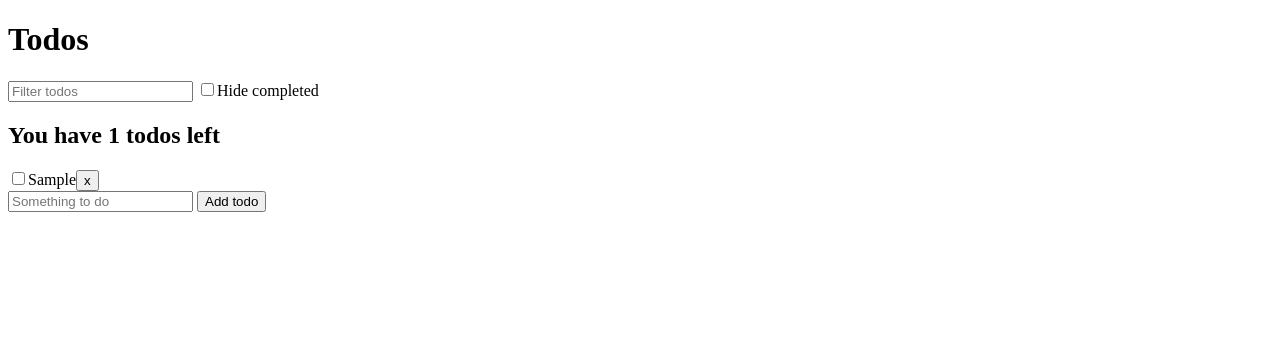
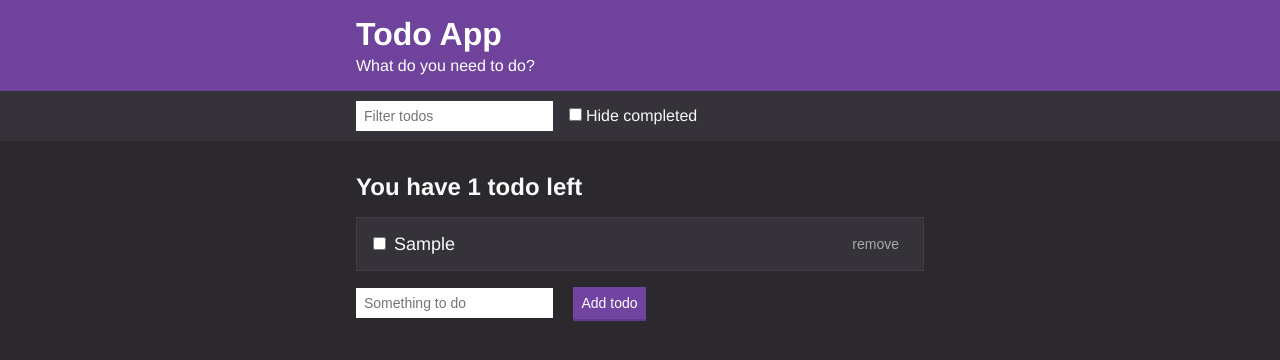
Before and after one commit to a-andrade/todo-app, a plain HTML site: page index.html in a window 1280 px wide. Both pictures are taken after typing "Sample" into the empty fields and a click on the button "Add todo". Drawn offline with Linux system fonts and the light colour scheme.

Commit message:
Setup css theme

```diff
--- a/index.html
+++ b/index.html
@@ -4,27 +4,40 @@
 
     <head>
         <title>Todo App</title>
+        <link rel="icon" href="images/favicon.png">
+        <link rel="stylesheet" href="styles/style.css">
     </head>
 
     <body>
-        <h1>Todos</h1>
+        <div class="header">
+            <div class="container">
+                <h1 class="header__title">Todo App</h1>
+                <h2 class="header__subtitle">What do you need to do?</h2>
+            </div>
+        </div>
 
-        <input id="search-text" type="text" placeholder="Filter todos">
+        <div class="actions">
+            <div class="actions__container">
+                <input id="search-text" class="input" type="text" placeholder="Filter todos">
 
-        <label>
-            <input type="checkbox" id="hide-completed">Hide completed
-        </label>
+                <label class="checkbox">
+                    <input type="checkbox" id="hide-completed">Hide completed
+                </label>
+            </div>
+        </div>
 
-        <div id="todos"></div>
+        <div class="container">
+            <div id="todos"></div>
 
-        <form id="new-todo">
-            <input type="text" placeholder="Something to do" name="text">
-            <button>Add todo</button>
-        </form>
+            <form id="new-todo">
+                <input type="text" class="input" placeholder="Something to do" name="text">
+                <button class="button">Add todo</button>
+            </form>
+        </div>
 
-        <script src="uuidv4.js"></script>
-        <script src="todos-functions.js"></script>
-        <script src="todo-app-final.js"></script>
+        <script src="scripts/uuidv4.js"></script>
+        <script src="scripts/todos-functions.js"></script>
+        <script src="scripts/todo-app-final.js"></script>
     </body>
 
 </html>
--- a/todo-app-final.js
+++ b/scripts/todo-app-final.js
@@ -15,17 +15,21 @@ document.querySelector('#search-text').addEventListener('input', (e) => {
 })
 
 document.querySelector('#new-todo').addEventListener('submit', (e) => {
+    const text = e.target.elements.text.value.trim()
+
     e.preventDefault()
 
+    if (text.length > 0) {
         todos.push({
             id: uuidv4(),
-        text: e.target.elements.text.value,
+            text, // es6 shorthand
             completed: false
         })
 
         saveTodos(todos)
         renderTodos(todos, filters)
         e.target.elements.text.value = ''
+    }
 })
 
 document.querySelector('#hide-completed').addEventListener('change', (e) => {
--- a/todos-functions.js
+++ b/scripts/todos-functions.js
@@ -44,6 +44,8 @@ const toggleTodo = (id) => {
 
 // render application todos
 const renderTodos = (todos, filters) => {
+    const todoElement = document.querySelector('#todos')
+
     const filteredTodos = todos.filter((todo) => {
         const searchTextMatch = todo.text.toLowerCase().includes(filters.searchText.toLowerCase())
         const hideCompletedMatch = !filters.hideCompleted || !todo.completed
@@ -53,38 +55,52 @@ const renderTodos = (todos, filters) => {
 
     const incompleteTodos = filteredTodos.filter((todo) => !todo.completed)
 
-    document.querySelector('#todos').innerHTML = ''
+    todoElement.innerHTML = ''
 
-    document.querySelector('#todos').appendChild(generateSummaryDOM(incompleteTodos))
+    if (filteredTodos.length > 0) {
+        todoElement.appendChild(generateSummaryDOM(incompleteTodos))
 
-    filteredTodos.forEach((todo) => {
-        document.querySelector('#todos').appendChild(generateTodoDOM(todo))
-    })
+        filteredTodos.forEach((todo) => {
+            todoElement.appendChild(generateTodoDOM(todo))
+        })
+    } else {
+        const messageElement = document.createElement('p')
+        messageElement.classList.add('empty-message')
+        messageElement.textContent = 'No todo\'s to show...'
+        todoElement.appendChild(messageElement)
+    }
 }
 
 // generate the DOM structure for a todo
 const generateTodoDOM = (todo) => {
-    const todoElement = document.createElement('div')
+    const todoElement = document.createElement('label')
+    const containerElement = document.createElement('div')
     const checkbox = document.createElement('input')
     const todoText = document.createElement('span')
     const removeButton = document.createElement('button')
 
     // setup todo checkbox
     checkbox.setAttribute('type', 'checkbox')
-    todoElement.appendChild(checkbox)
-
-    // setup todo text
-    todoText.textContent = todo.text
     checkbox.checked = todo.completed
-    todoElement.appendChild(todoText)
+    containerElement.appendChild(checkbox)
     checkbox.addEventListener('change', () => {
         toggleTodo(todo.id)
         saveTodos(todos)
         renderTodos(todos, filters)
     })
 
+    // setup todo text
+    todoText.textContent = todo.text
+    containerElement.appendChild(todoText)
+
+    // setup container
+    todoElement.classList.add('list-item')
+    containerElement.classList.add('list-item__container')
+    todoElement.appendChild(containerElement)
+
     // setup remove button
-    removeButton.textContent = 'x'
+    removeButton.textContent = 'remove'
+    removeButton.classList.add('button', 'button--text')
     todoElement.appendChild(removeButton)
     removeButton.addEventListener('click', () => {
         removeTodo(todo.id)
@@ -92,13 +108,15 @@ const generateTodoDOM = (todo) => {
         renderTodos(todos, filters)
     })
 
-
     return todoElement
 }
 
 // generate the dom elements for list summary
 const generateSummaryDOM = (incompleteTodos) => {
+    const plural = incompleteTodos.length === 1 ? '' : 's'
+
     const summary = document.createElement('h2')
-    summary.textContent = `You have ${incompleteTodos.length} todos left`
+    summary.classList.add('list-title')
+    summary.textContent = `You have ${incompleteTodos.length} todo${plural} left`
     return summary
 }
--- /dev/null
+++ b/styles/style.css
@@ -0,0 +1,223 @@
+/*
+// Colors
+$off-black: #20222b;
+$dark-blue: #333745;
+$blue: #3c4251;
+$light-blue: #464b5e;
+$off-white: #a5afd7;
+$purple: #8357c5;
+// Spacing
+$s-size: 1.2rem;
+$m-size: 1.6rem;
+$l-size: 3.2rem;
+$xl-size: 4.8rem;
+$desktop-breakpoint: 45rem;
+*/
+
+/* Base Styles */
+
+* {
+    box-sizing: border-box;
+    margin: 0;
+    padding: 0;
+}
+
+html {
+  font-size: 62.5%;
+}
+
+body {
+    background: #2B292E;
+  color: #fafafa;
+  font-family: Helvetica, Arial, sans-serif;
+  font-size: 1.6rem;
+}
+
+button {
+  cursor: pointer;
+}
+
+a {
+    color: #6F439C;
+}
+
+/* Container */
+
+.container {
+  max-width: 60rem;
+  margin: 0 auto;
+  padding: 0 1.6rem;
+}
+
+/* Header */
+
+.header {
+  background: #6F439C;
+  color:white;
+  padding: 1.6rem 0;
+}
+
+.header__title {
+  font-size: 3.2rem;
+  margin-bottom: .4rem;
+}
+
+.header__subtitle {
+  /* color: #777; */
+  font-size: 1.6rem;
+  font-weight: 300;
+}
+
+/* Actions Bar */
+
+.actions {
+    background-color: #353239;
+    /* border-bottom: 1px solid #dedfe0; */
+    /* color: #333333; */
+    padding: 1rem
+}
+
+.actions__container {
+    align-items: center;
+    display: flex;
+    max-width: 60rem;
+    margin: 0 auto;
+    min-height: 3rem;
+    padding: 0 1.6rem;
+}
+
+.actions__container--spaced {
+    justify-content: space-between
+}
+
+/* Form Inputs */
+
+.input {
+    border: none;
+    font-size: 1.4rem;
+    font-weight: 300;
+    height: 3rem;
+    margin-right: 1.6rem;
+    padding: .4rem .8rem;
+}
+
+.checkbox {
+    display: flex;
+    align-items: baseline;
+}
+
+.checkbox > input {
+    margin-right: .4rem;
+}
+
+.button {
+    background: #7044a0;
+    border: none;
+    border-bottom: 2px solid #603a88;
+    color: white;
+    font-size: 1.4rem;
+    font-weight: 300;
+    padding: .8rem;
+    transition: background .3s ease, color .3s ease;
+}
+
+.button:hover {
+    background: #5F3A87;
+}
+
+.button--secondary {
+    background: #888888;
+    border-bottom: 2px solid #717171;
+}
+
+.button--secondary:hover {
+    background: #6E6E6E;
+}
+
+.button--text {
+    background: none;
+    border: none;
+    color: #aaa;
+}
+
+.button--text:hover {
+    background: none;
+    color: white;
+    text-decoration: underline;
+}
+
+/* Note editor */
+
+.title-input {
+    border: 1px solid #DEDFE0;
+    font-size: 2rem;
+    font-weight: 300;
+    display: block;
+    margin: 2.4rem 0;
+    padding: .8rem;
+    width: 100%;
+}
+
+.body-input {
+    border: 1px solid #DEDFE0;
+    font-family: inherit;
+    font-size: 1.6rem;
+    font-weight: 300;
+    display: block;
+    margin: 2.4rem 0;
+    min-height: 15rem;
+    padding: .8rem;
+    width: 100%;
+}
+
+/* Note List Item */
+
+.list-item {
+    text-decoration: none;
+    color: #fafafa;
+    cursor: pointer;
+    background: #353239;
+    border: 1px solid #423e47;
+    margin: 1.6rem 0;
+    padding: 1rem 1.6rem;
+    display: block;
+    transition: background .3s ease;
+    display: flex;
+    justify-content: space-between;
+    align-items: center
+}
+
+.list-item__container {
+    display: flex;
+    font-size: 1.8rem;
+    font-weight: 300;
+    align-items: baseline;
+}
+
+.list-item__container > *:first-child {
+    margin-right: .8rem;
+}
+
+.list-item:hover {
+    background: #3d3941;
+}
+
+.list-item__title {
+    font-size: 1.8rem;
+    margin-bottom: .4rem
+}
+
+.list-item__subtitle {
+    color: #666;
+    font-size: 1.4rem;
+    font-weight: 300;
+    font-style: italic;
+}
+
+.list-title {
+    margin: 3.2rem 0 1.6rem;
+}
+
+.empty-message {
+    margin: 3.2rem 0;
+}
```
Also changed, not shown: images/favicon.png (added), scripts/uuidv4.js (renamed from uuidv4.js). Lines whose indentation alone changed are shown as unchanged.
